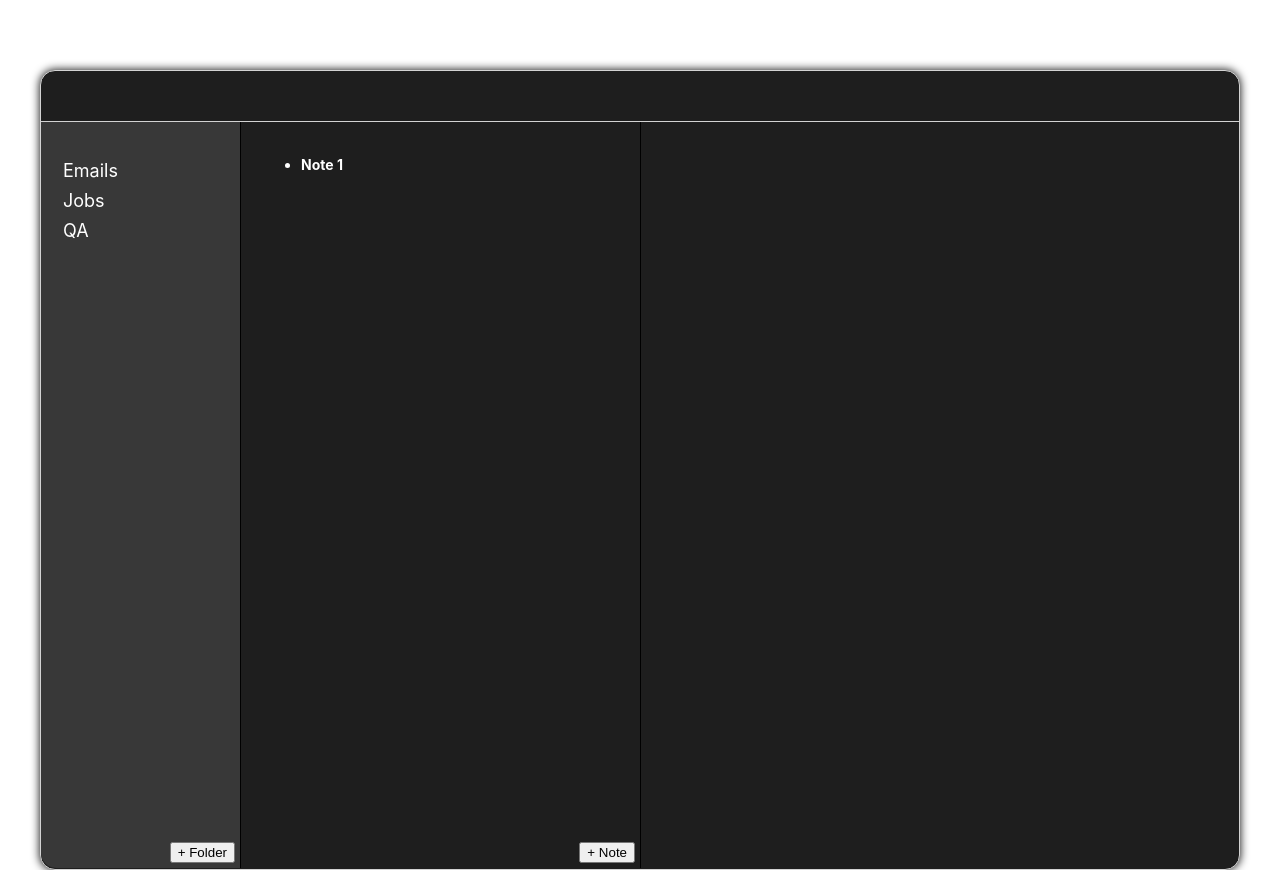
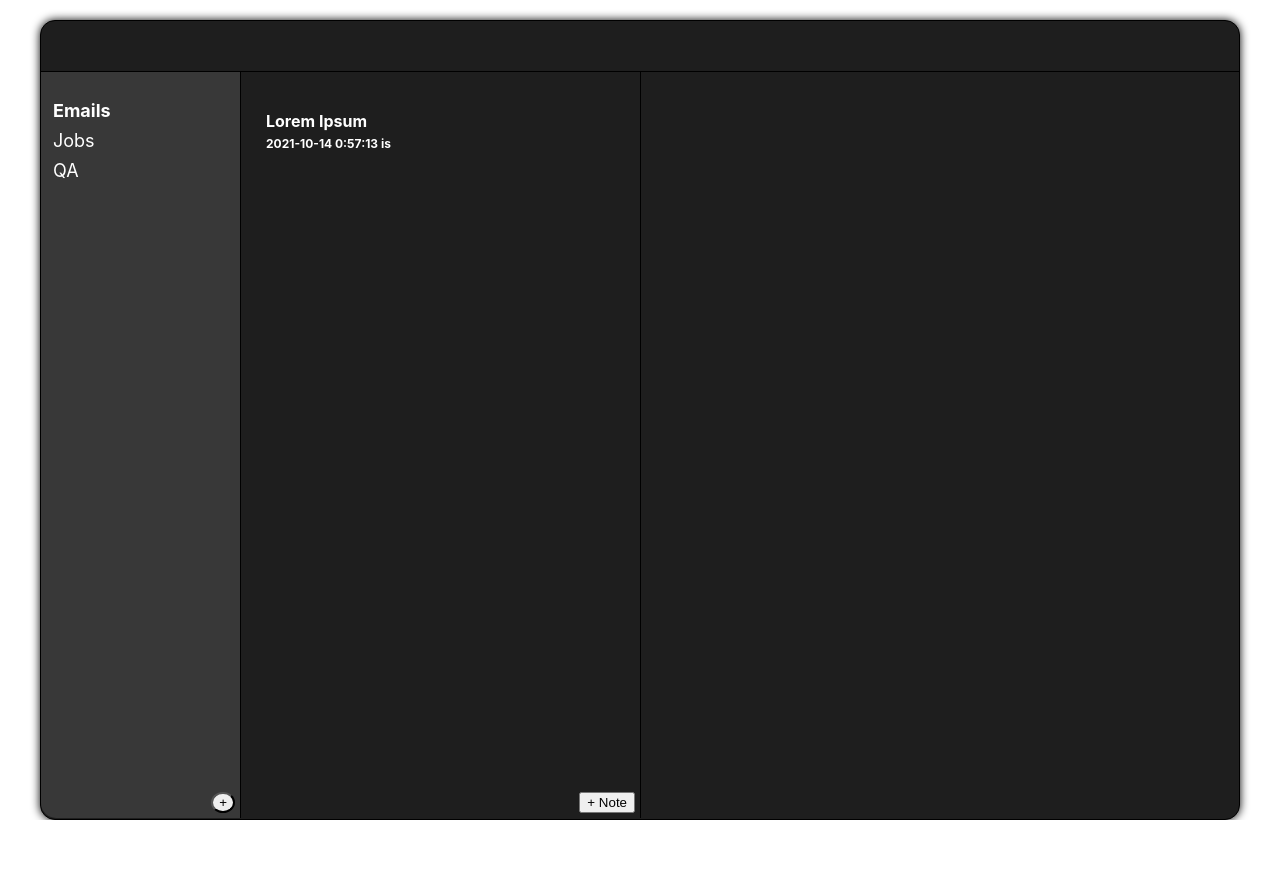
Before and after one commit to star1015/react-notes-app, a React (Create React App) app: page / in a window 1280 px wide. Both pictures are taken after a click on the element "Emails". After the commit the page ends 820 px from the top, so only its background shows below. Built offline with nearby package versions, Linux system fonts and the light colour scheme.

Commit message:
Finished folders with relevant functions and notes, content done.

```diff
--- a/src/App.css
+++ b/src/App.css
@@ -2,85 +2,40 @@
   position: relative;
   width: 1200px;
   height: 800px;
-  border: 1px solid lightgrey;
+  border: 1px solid black;
   border-radius: 15px;
   box-shadow: 0px 0px 10px 0px black;
-  margin: 70px auto auto auto;
-  background-color: #1E1E1E;
+  margin: 20px auto auto auto;
+  background-color: #1e1e1e;
   box-sizing: border-box;
 }
 .app-header {
   position: relative;
   width: 100%;
   height: 50px;
-  border-bottom: 1px solid lightgrey;
+  border-bottom: 1px solid black;
 }
 .app-content {
   display: flex;
   width: 100%;
   height: calc(800px - 54px);
 }
+.new-folder-btn {
+  border-radius: 50%;
+}
+
+/* FOLDER CSS */
 .folder-list {
   position: relative;
   width: 200px;
   height: 100%;
-  padding: 20px 20px;
+  padding: 10px 10px;
   border-right: 1px solid black;
   box-sizing: border-box;
   background-color: #383838;
   color: white;
   font-size: 16px;
   border-bottom-left-radius: 15px;
-}
-.folder-list button {
-  position: absolute;
-  right: 5px;
-  bottom: 5px;
-}
-.notes-list {
-  position: relative;
-  width: 400px;
-  height: 100%;
-  padding: 20px 20px;
-  border-right: 1px solid black;
-  box-sizing: border-box;
-  background-color: #1E1E1E;
-  color: white;
-  font-size: 14px;
-  font-weight: bold;
-}
-.notes-list button {
-  position: absolute;
-  right: 5px;
-  bottom: 5px;
-}
-.content {
-  position: relative;
-  width: 600px;
-  height: 100%;
-  padding: 20px 20px;
-  box-sizing: border-box;
-  background-color: #1E1E1E;
-  border-bottom-right-radius: 15px;
-  overflow: hidden;
-}
-.content p {
-  display: block;
-  text-align: center;
-  color: #4B4B4B;
-}
-.content textarea {
-  width: 100%;
-  height: 100%;
-  background-color: #1E1E1E;
-  border: none;
-  outline: none;
-  color: white;
-  font-size: 18px;
-  font-weight: bold;
-}
-input {
-  width: 100px;
 }
 .folder-list ul {
   word-break: break-all;
@@ -91,4 +46,93 @@ input {
   padding: 2px 2px;
   margin-bottom: 5px;
   font-size: 18px;
+  cursor: pointer;
 }
+.folder-list ul li.selected {
+  font-weight: bold;
+}
+.folder-list ul li.selected {
+  font-weight: none;
+}
+.folder-list ul li:hover {
+  font-weight: bold;
+}
+.folder-list button {
+  position: absolute;
+  right: 5px;
+  bottom: 5px;
+}
+/* END */
+
+/* NOTES CSS */
+.notes-list {
+  position: relative;
+  width: 400px;
+  height: 100%;
+  padding: 20px 20px;
+  border-right: 1px solid black;
+  box-sizing: border-box;
+  background-color: #1e1e1e;
+  color: white;
+  font-size: 14px;
+  font-weight: bold;
+}
+.notes-list p {
+  margin: 0;
+}
+.notes-list ul {
+  list-style: none;
+  padding: 0;
+}
+.notes-list ul li {
+  margin-bottom: 10px;
+  padding: 5px 5px;
+  border-radius: 5px;
+}
+.notes-list ul li:hover {
+  background-color: #9b8120;
+}
+.notes-list ul li .item .title {
+  font-size: 16px;
+}
+.notes-list ul li .item .date {
+  font-size: 12px;
+  margin-top: 5px;
+}
+.notes-list button {
+  position: absolute;
+  right: 5px;
+  bottom: 5px;
+}
+/* END */
+
+/* CONTENT CSS START*/
+.content {
+  position: relative;
+  width: 600px;
+  height: 100%;
+  padding: 20px 20px;
+  box-sizing: border-box;
+  background-color: #1e1e1e;
+  border-bottom-right-radius: 15px;
+  overflow: hidden;
+}
+.content p {
+  display: block;
+  text-align: center;
+  color: #4b4b4b;
+}
+.content textarea {
+  width: 100%;
+  height: 100%;
+  background-color: #1e1e1e;
+  border: none;
+  outline: none;
+  color: white;
+  font-size: 18px;
+  font-weight: bold;
+}
+input {
+  width: 100px;
+}
+/* END */
--- a/src/components/Content.js
+++ b/src/components/Content.js
@@ -9,11 +9,6 @@ const Content = ({ selectedNote, saveNoteToNotes, saveContentToNote }) => {
         autoFocus={true}
         value={selectedNote.content}
         onChange={(e) => saveContentToNote(e.target.value)}
-        onKeyDown={(e) => {
-          if (e.keyCode === 13) {
-            saveNoteToNotes();
-          }
-        }}
         onBlur={saveNoteToNotes}
       />
     </div>
--- a/src/components/Folders.js
+++ b/src/components/Folders.js
@@ -1,17 +1,17 @@
 import React, { useState } from "react";
 import { fData } from "../constant";
+import { sort_by } from "../utils/CustomFunctions";
 
-const Folders = ({ setSelectedFolderID, chooseFolder }) => {
+const Folders = ({ chooseFolder }) => {
   const [folders, setFolders] = useState(fData);
   const [visible, setVisible] = useState(false);
   const [newFolderName, setNewFolderName] = useState();
+  const [curFolderID, setCurrentFolderID] = useState();
 
   const sortFolderNames = (tFolders) => {
-    const data = tFolders.sort((a, b) => {
-      if (a.name < b.name) return 1;
-      if (a.name > b.name) return -1;
-      return 0;
-    });
+    const data = tFolders.sort(
+      sort_by("name", false, (a) => a && a.toUpperCase())
+    );
     setFolders(data);
   };
 
@@ -37,9 +37,12 @@ const Folders = ({ setSelectedFolderID, chooseFolder }) => {
     setNewFolderName("");
   };
 
-  const onPressEnter = (e) => {
-    if (e.keyCode === 13) generateFolder();
-  }
+  const handleKeyDown = (e) => {
+    if (e.keyCode === 13) {
+      e.preventDefault();
+      generateFolder();
+    }
+  };
 
   return (
     <div className="folder-list">
@@ -48,8 +51,15 @@ const Folders = ({ setSelectedFolderID, chooseFolder }) => {
         {folders &&
           folders.map((item) => {
             return (
-              <li key={item.id}>
-                <span onClick={() => chooseFolder(item.id)}>{item.name}</span>
+              <li key={item.id} className={`${curFolderID === item.id ? "selected" : "unselected"}`}>
+                <span
+                  onClick={() => {
+                    setCurrentFolderID(item.id);
+                    chooseFolder(item.id);
+                  }}
+                >
+                  {item.name}
+                </span>
               </li>
             );
           })}
@@ -58,25 +68,28 @@ const Folders = ({ setSelectedFolderID, chooseFolder }) => {
           className="new-folder-input"
           style={{ display: visible === true ? "block" : "none" }}
         >
+          {/* AUTO FOCUS SHOULD WORK. It seems after chrome has been updated, we should add something more.
+              Pending for now - RESEARCH STEP*/}
           <input
-            autoFocus={true}
+            autofocus
             type="text"
             value={newFolderName}
             onChange={(e) => {
               setNewFolderName(e.target.value);
             }}
-            onKeyDown={onPressEnter}
+            onKeyDown={handleKeyDown}
             onBlur={generateFolder}
           ></input>
         </li>
       </ul>
       {/* NEW FOLDER BUTTON */}
       <button
+        className="new-folder-btn"
         onClick={(e) => {
           setVisible(true);
         }}
       >
-        + Folder
+        +
       </button>
     </div>
   );
--- a/src/components/Notes.js
+++ b/src/components/Notes.js
@@ -1,44 +1,51 @@
 import React, { useEffect, useState } from "react";
 import { nData } from "../constant";
+import { sort_by } from "../utils/CustomFunctions";
 import Content from "./Content";
 
 const Notes = ({ selectedFolderID }) => {
   const [notes, setNotes] = useState();
   const [selectedNote, setSelectedNote] = useState();
-  const [isNewNote, setIsNewNote] = useState(false);
 
   useEffect(() => {
     setNotes(nData);
     // eslint-disable-next-line react-hooks/exhaustive-deps
   }, []);
 
+  const getDateAndTime = () => {
+    const today = new Date();
+    const date =
+      today.getFullYear() +
+      "-" +
+      (today.getMonth() + 1) +
+      "-" +
+      today.getDate();
+    const time =
+      today.getHours() + ":" + today.getMinutes() + ":" + today.getSeconds();
+
+    return date + " " + time;
+  };
+
   const generateNote = () => {
-    const options = {
-      weekday: "long",
-      year: "numeric",
-      month: "long",
-      day: "numeric",
-      time: "numeric",
-    };
     // Generate note object with unique ID.
     const newNoteObject = {
       id: notes && notes.length + 1,
       title: "New Note",
       content: "",
       folderId: selectedFolderID,
-      createdAt: new Date().toLocaleDateString("en-US", options),
-      modifiedAt: new Date().toLocaleDateString("en-US", options),
+      createdAt: getDateAndTime(),
+      modifiedAt: getDateAndTime(),
       isNew: true,
     };
 
     // Set the new note as selected one.
     setSelectedNote(newNoteObject);
-    setIsNewNote(true);
     // Save the new note into notes array.
     const data = [...notes, newNoteObject];
     setNotes(data);
   };
 
+  // Get the title of note.
   const getTheNewNoteTitle = (value) => {
     let newNoteName = "";
     var lines = value.split("\n");
@@ -46,8 +53,32 @@ const Notes = ({ selectedFolderID }) => {
     return newNoteName;
   };
 
+  // Get the sub title of note.
+  const getTheSubTitleOfNote = (value) => {
+    let newNoteName = "";
+    var lines = value.split("\n");
+    console.log(lines);
+    lines.map((item) => {
+      if (item && item.length > 0) newNoteName = item;
+      return item;
+    });
+    return newNoteName;
+  };
+
+  // Sort the notes list by modified date.
+  const sortNotesByDate = (data) => {
+    // Error handler
+    if (!data) return;
+
+    const sortByDate = data.sort(
+      sort_by("modifiedAt", true, (a) => new Date(a))
+    );
+    return sortByDate;
+  };
+
+  // Save note to notes list.
   const saveNoteToNotes = () => {
-    if (isNewNote) setIsNewNote(false);
+    setSelectedNote({ ...selectedNote, isNew: false });
 
     const data = notes.map((item) => {
       if (item.id === selectedNote.id) {
@@ -57,17 +88,19 @@ const Notes = ({ selectedFolderID }) => {
       }
       return item;
     });
-    setNotes(data);
+    setNotes(sortNotesByDate(data));
   };
 
+  // Save content to a specific note.
   const saveContentToNote = (value) => {
     setSelectedNote({
       ...selectedNote,
       title: getTheNewNoteTitle(value),
       content: value,
-      isNew: false,
+      isNew: true,
     });
   };
+
   return (
     <React.Fragment>
       <div className="notes-list">
@@ -75,26 +108,50 @@ const Notes = ({ selectedFolderID }) => {
         <ul>
           {notes &&
             notes
-              .filter((item) => item.folderId === selectedFolderID && item.isNew === false )
+              .filter(
+                (item) =>
+                  item.folderId === selectedFolderID && item.isNew === false
+              )
               .map((item) => {
                 return (
                   <li key={item.id}>
-                    <span
+                    <div className="item">
+                      <p
+                        className="title"
                         onClick={() => {
-                        setIsNewNote(false);
                           setSelectedNote(item);
                         }}
                       >
                         {item.title}
+                      </p>
+                      <p className="date">
+                        {item.modifiedAt}{" "}
+                        <span>
+                          {getTheSubTitleOfNote(item.content).substring(1, 5)}
                         </span>
+                      </p>
+                    </div>
                   </li>
                 );
               })}
           {selectedNote && selectedNote.isNew === true && (
             <li key={selectedNote.id}>
-              <span onClick={() => setSelectedNote(selectedNote)}>
+              <div className="item">
+                <p
+                  className="title"
+                  onClick={() => {
+                    setSelectedNote(selectedNote);
+                  }}
+                >
                   {selectedNote.title}
+                </p>
+                <p className="date">
+                  {selectedNote.modifiedAt}{" "}
+                  <span>
+                    {getTheSubTitleOfNote(selectedNote.content).substring(0, 5)}
                   </span>
+                </p>
+              </div>
             </li>
           )}
         </ul>
--- a/src/constant.js
+++ b/src/constant.js
@@ -6,26 +6,32 @@ export const fData = [
 export const nData = [
   {
     id: 1,
-    title: "Note 1",
+    title: "Lorem Ipsum",
     content:
-      "Lorem Ipsum is simply dummy text of the printing and typesetting industry. Lorem Ipsum has been the industry's standard dummy text ever since the 1500s, when an unknown printer took a galley of type and scrambled it to make a type specimen book. It has survived not only five centuries, but also the leap into electronic typesetting, remaining essentially unchanged. It was popularised in the 1960s with the release of Letraset sheets containing Lorem Ipsum passages, and more recently with desktop publishing software like Aldus PageMaker including versions of Lorem Ipsum.",
+      "Lorem Ipsum  \n  is simply dummy text of the printing and typesetting industry.Lorem Ipsum has been the industry's standard dummy text ever since the 1500s, when an unknown printer took a galley of type and scrambled it to make a type specimen book. It has survived not only five centuries, but also the leap into electronic typesetting, remaining essentially unchanged. It was popularised in the 1960s with the release of Letraset sheets containing Lorem Ipsum passages, and more recently with desktop publishing software like Aldus PageMaker including versions of Lorem Ipsum.",
     folderId: 1,
-    isNew: false
+    isNew: false,
+    createdAt: "2021-10-14 0:57:13",
+    modifiedAt: "2021-10-14 0:57:13"
   },
   {
     id: 2,
-    title: "Note 2",
+    title: "It is",
     content:
-      "It is a long established fact that a reader will be distracted by the readable content of a page when looking at its layout. The point of using Lorem Ipsum is that it has a more-or-less normal distribution of letters, as opposed to using 'Content here, content here', making it look like readable English. Many desktop publishing packages and web page editors now use Lorem Ipsum as their default model text, and a search for 'lorem ipsum' will uncover many web sites still in their infancy. Various versions have evolved over the years, sometimes by accident, sometimes on purpose (injected humour and the like).",
+      "It is \n a long established fact that a reader will be distracted by the readable content of a page when looking at its layout. The point of using Lorem Ipsum is that it has a more-or-less normal distribution of letters, as opposed to using 'Content here, content here', making it look like readable English. Many desktop publishing packages and web page editors now use Lorem Ipsum as their default model text, and a search for 'lorem ipsum' will uncover many web sites still in their infancy. Various versions have evolved over the years, sometimes by accident, sometimes on purpose (injected humour and the like).",
     folderId: 2,
-    isNew: false
+    isNew: false,
+    createdAt: "2021-10-14 0:57:13",
+    modifiedAt: "2021-10-14 0:57:13"
   },
   {
     id: 3,
-    title: "Note 3",
+    title: "Sing a song",
     content:
-      "It is a long established fact that a reader will be distracted by the readable content of a page when looking at its layout. The point of using Lorem Ipsum is that it has a more-or-less normal distribution of letters, as opposed to using 'Content here, content here', making it look like readable English. Many desktop publishing packages and web page editors now use Lorem Ipsum as their default model text, and a search for 'lorem ipsum' will uncover many web sites still in their infancy. Various versions have evolved over the years, sometimes by accident, sometimes on purpose (injected humour and the like).",
+      "Sing a song \n It is a long established fact that a reader will be distracted by the readable content of a page when looking at its layout. The point of using Lorem Ipsum is that it has a more-or-less normal distribution of letters, as opposed to using 'Content here, content here', making it look like readable English. Many desktop publishing packages and web page editors now use Lorem Ipsum as their default model text, and a search for 'lorem ipsum' will uncover many web sites still in their infancy. Various versions have evolved over the years, sometimes by accident, sometimes on purpose (injected humour and the like).",
     folderId: 3,
-    isNew: false
+    isNew: false,
+    createdAt: "2021-10-14 0:57:13",
+    modifiedAt: "2021-10-14 0:57:13"
   },
 ];
--- a/src/pages/NotesApp.js
+++ b/src/pages/NotesApp.js
@@ -6,9 +6,8 @@ const NotesApp = () => {
   const [selectedFolderID, setSelectedFolderID] = useState();
 
   const chooseFolder = (id) => {
-    setSelectedFolderID(id)
+    setSelectedFolderID(id);
   };
-
   return (
     <div className="notes-app-container">
       <header className="app-header"></header>
--- /dev/null
+++ b/src/utils/CustomFunctions.js
@@ -0,0 +1,17 @@
+export const sort_by = (field, reverse, primer) => {
+  console.log(primer)
+  const key = primer
+    ? function (x) {
+        return primer(x[field]);
+      }
+    : function (x) {
+        return x[field];
+      };
+
+  reverse = !reverse ? 1 : -1;
+
+  return function (a, b) {
+    // eslint-disable-next-line no-sequences
+    return (a = key(a)), (b = key(b)), reverse * ((a > b) - (b > a));
+  };
+};
```
Lines whose indentation alone changed are shown as unchanged.
